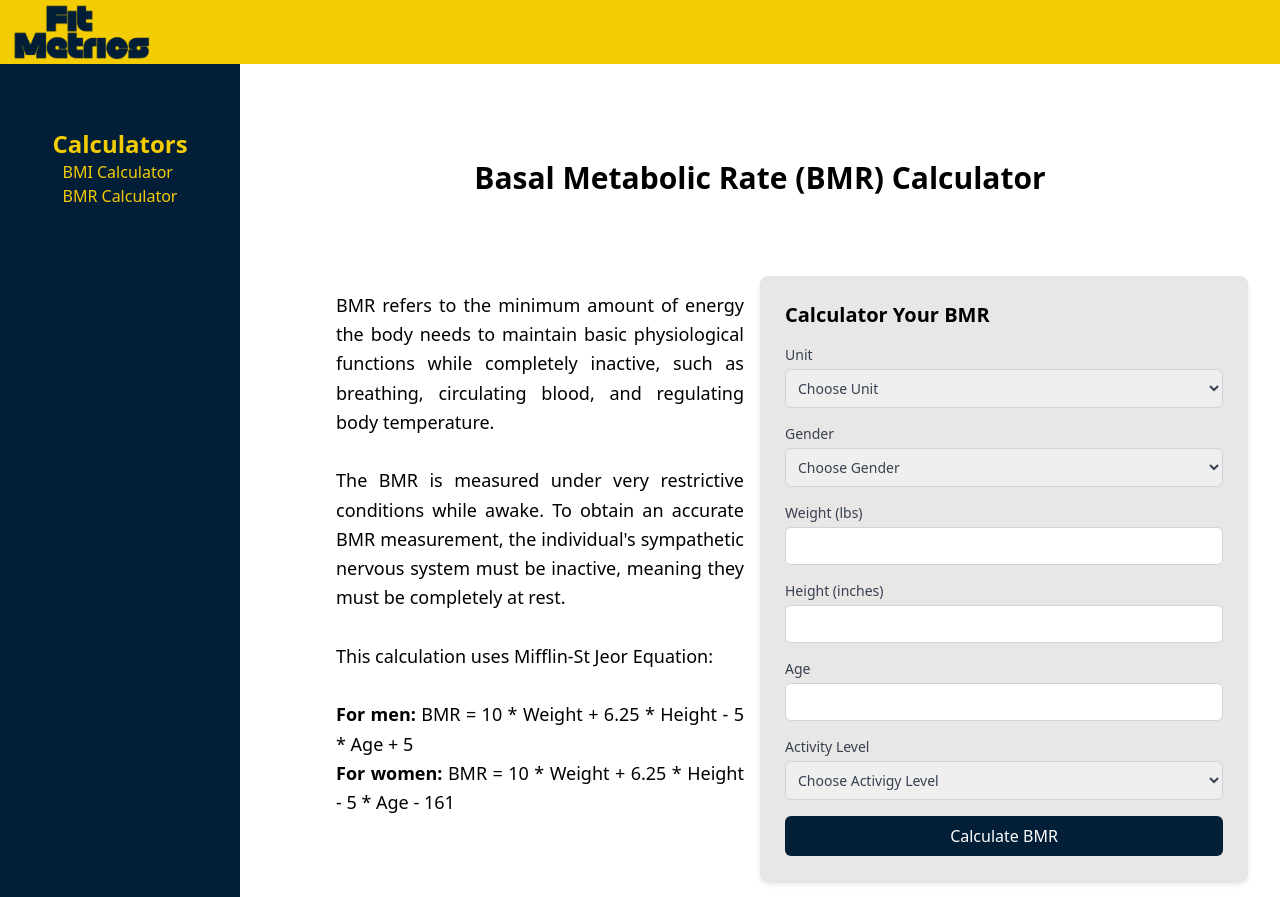
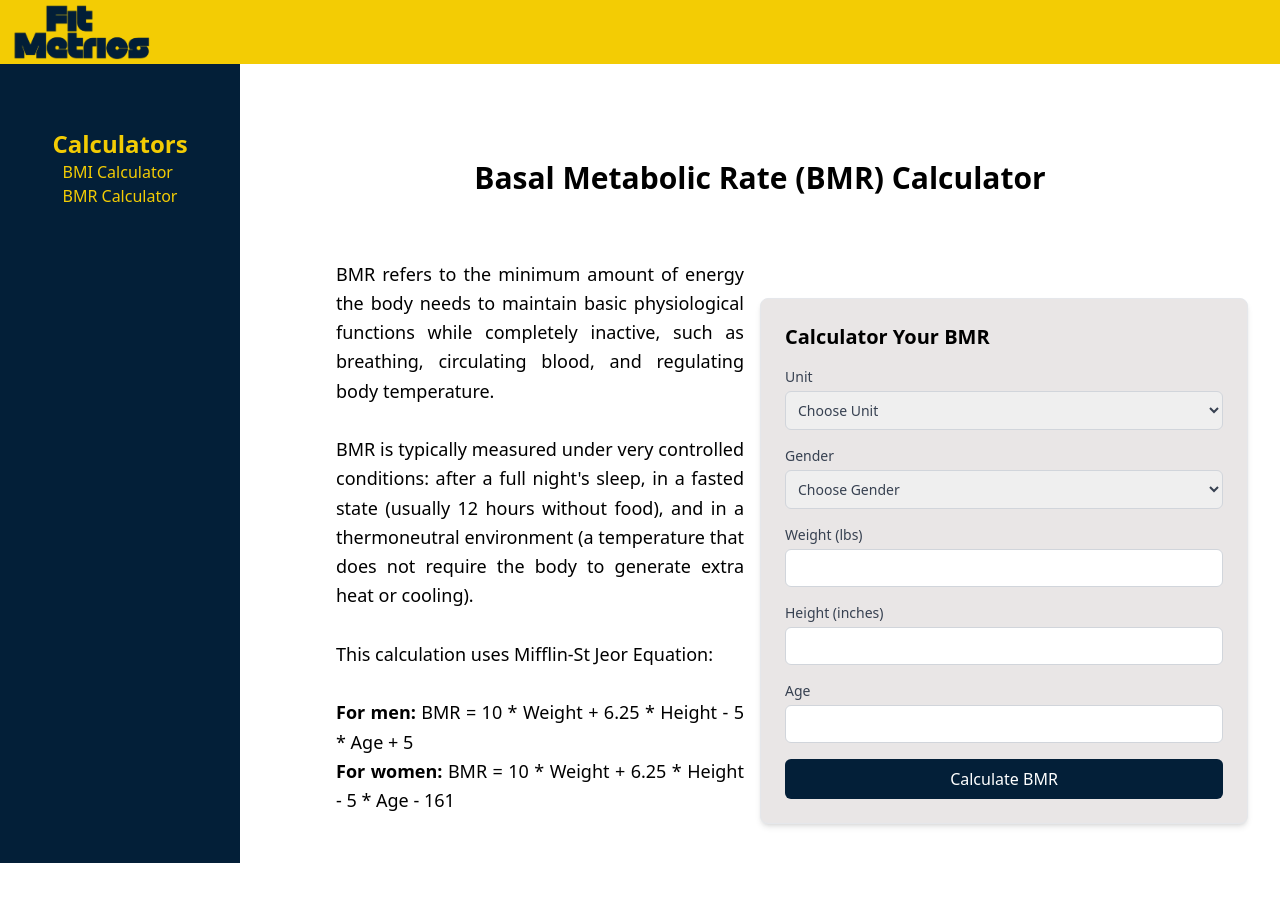
Before and after one commit to Laleh-S/fitmetrics, a React (Create React App) app: page /bmr in a window 1280 px wide. After the commit the page ends 863 px from the top, so only its background shows below. Built offline with nearby package versions, Linux system fonts and the light colour scheme.

Commit message:
replaced bmrSlice with energyExpenditure to share between different components

```diff
--- a/src/components/BMR.js
+++ b/src/components/BMR.js
@@ -1,10 +1,10 @@
 import React from "react";
 import { useDispatch, useSelector } from "react-redux";
-import { setWeight, setHeight, setAge, setGender, calculateBMR, setUnit, setActivityLevel } from "../store/slices/bmrSlice";
+import { setWeight, setHeight, setAge, setGender, calculateBMR, setUnit } from "../store/slices/energyExpenditureSlice";
 
 function BMR () {
     const dispatch = useDispatch();
-    const { weight, height, age, gender, bmr, message, error, unit, activityLevel, dailyCalories} = useSelector((state) => state.bmr)
+    const { weight, height, age, gender, bmr, message, error, unit } = useSelector((state) => state.bmr)
 
     const handleInputChange = (event) => {
         const { name, value } = event.target;
@@ -29,10 +29,6 @@ function BMR () {
         dispatch(setGender(event.target.value));
     };
 
-    const handleActivityLevelChange = (event) => {
-        dispatch(setActivityLevel(event.target.value))
-    }
-
     return (
         <div className="flex flex-wrap items-center mt-8 px-4">
             <h1 className="text-center py-4 text-3xl font-bold w-full m-8">Basal Metabolic Rate (BMR) Calculator</h1>
@@ -41,8 +37,9 @@ function BMR () {
                     BMR refers to the minimum amount of energy the body needs to maintain basic physiological functions while completely
                     inactive, such as breathing, circulating blood, and regulating body temperature.
                     <br/> <br/>
-                    The BMR is measured under very restrictive conditions while awake. To obtain an accurate BMR measurement, the individual's
-                    sympathetic nervous system must be inactive, meaning they must be completely at rest.
+                    BMR is typically measured under very controlled conditions: after a full night's sleep, in a fasted state
+                    (usually 12 hours without food), and in a thermoneutral environment (a temperature that does not require the
+                    body to generate extra heat or cooling).
                     <br/><br/>
                     This calculation uses Mifflin-St Jeor Equation:
                     <br/><br/>
@@ -120,23 +117,6 @@ function BMR () {
                         {error.age && <div className="text-red-500 text-sm">Please enter a valid age</div>}
                     </label>
                 </div>
-                <div className="mb-4">
-                    <label className="block text-sm font-medium text-gray-700 mb-2">
-                        Activity Level
-                        <select
-                            value={activityLevel}
-                            onChange={handleActivityLevelChange}
-                            className="mt-1 block w-full p-2 border border-gray-300 rounded-md"
-                        >
-                            <option value="">Choose Activigy Level</option>
-                            <option value="sedentary">Sedentary: little or no exercise</option>
-                            <option value="lightlyActive">Exercise 1-3 times/week</option>
-                            <option value="moderatelyActive">Exercise 4-5 times/week</option>
-                            <option value="veryActive">Daily or intense exercise 3-4 times/week</option>
-                            <option value="extraActive">Intense exercise 6-7 times/week</option>
-                        </select>
-                    </label>
-                </div>
                 <button
                     onClick={handleCalculateBMR}
                     className="w-full bg-primary text-white py-2 px-4 rounded-md hover:bg-blue-800 transition duration-300"
@@ -146,9 +126,6 @@ function BMR () {
                 {bmr && (
                 <div className="mt-6 text-center font-semibold">
                     <h2 className="text-lg ">Your BMR is: <span className="text-green-600">{bmr}</span></h2>
-                    {dailyCalories &&
-                        <p className="text-md ">Daily calories based on activity level <span className="font-bold text-red-900">{dailyCalories}</span></p>
-                    }
                     <p className="mt-1 text-lg px-2 py-2 rounded">{message}</p>
                 </div>
                 )}
--- a/src/store/index.js
+++ b/src/store/index.js
@@ -1,11 +1,11 @@
 import { configureStore } from "@reduxjs/toolkit";
 import bmiReducer from "../store/slices/bmiSlice";
-import bmrReducer from "../store/slices/bmrSlice";
+import energyExpenditureSlice from "../store/slices/energyExpenditureSlice";
 
 
 const rootReducer = {
     bmi: bmiReducer,
-    bmr: bmrReducer,
+    bmr: energyExpenditureSlice,
 };
 
 const store = configureStore({
--- a/src/store/slices/bmrSlice.js
+++ b/src/store/slices/energyExpenditureSlice.js
@@ -4,6 +4,7 @@ const initialState = {
     weight: "",
     height: "",
     bmr: null,
+    tdee: null,
     age: "",
     gender: null,
     dailyCalories: null, // daily calorie needs based on activity level
@@ -13,8 +14,8 @@ const initialState = {
     error: { weight: false, height: false, age: false },
 }
 
-const bmrSlice = createSlice({
-    name: "bmr",
+const energyExpenditureSlice = createSlice({
+    name: "energyExpenditure",
     initialState,
     reducers: {
         setWeight(state, action){
@@ -23,28 +24,34 @@ const bmrSlice = createSlice({
                 state.error = { ...state.error, weight: false };
             }
         },
+
         setHeight(state, action){
             state.height = action.payload;
             if (action.payload) {  // clears error message after entering input
                 state.error = { ...state.error, height: false };
             }
         },
+
         setAge(state, action){
             state.age = action.payload;
             if (action.payload) {
                 state.error = { ...state.error, age: false };
             }
         },
+
         setGender(state, action){
             state.gender = action.payload;
         },
+
         setUnit(state, action){
             state.unit = action.payload;
         },
+
         setActivityLevel(state, action){
             state.activityLevel = action.payload;
             console.log("Activity Level set to:", action.payload); // Log activity level
         },
+
         calculateBMR(state){
             const weight = parseFloat(state.weight);
             const height = parseFloat(state.height);
@@ -82,23 +89,34 @@ const bmrSlice = createSlice({
                     bmrValue = (10 * weight) + (6.25 * height) - (5 * age) - 161;
                 }
             }
-            state.bmr = bmrValue.toFixed(2)
+            state.bmr = bmrValue.toFixed(2);
+        },
 
-            //++++++++ Defines activity multipliers ++++++++
+        calculateTDEE(state){
             const activityMultipliers = {
                 "sedentary": 1.2,
                 "lightlyActive": 1.375,
                 "moderatelyActive": 1.55,
                 "veryActive": 1.725,
                 "extraActive": 1.9
+            };
+
+            if (state.bmr && state.activityLevel){
+                state.dailyCalories = (state.bmr * activityMultipliers[state.activityLevel]).toFixed(2)
             }
-
-            if (state.activityLevel){
-                state.dailyCalories = (bmrValue * activityMultipliers[state.activityLevel]).toFixed(2)
-            }
-        }
-    }
+        },
+    },
 });
 
-export const { setWeight, setHeight, setAge, setGender, calculateBMR, setError, setUnit, setActivityLevel } = bmrSlice.actions;
-export default bmrSlice.reducer;
+export const {
+    setWeight,
+    setHeight,
+    setAge,
+    setGender,
+    calculateBMR,
+    calculateTDEE,
+    setError,
+    setUnit,
+    setActivityLevel
+} = energyExpenditureSlice.actions;
+export default energyExpenditureSlice.reducer;
```
